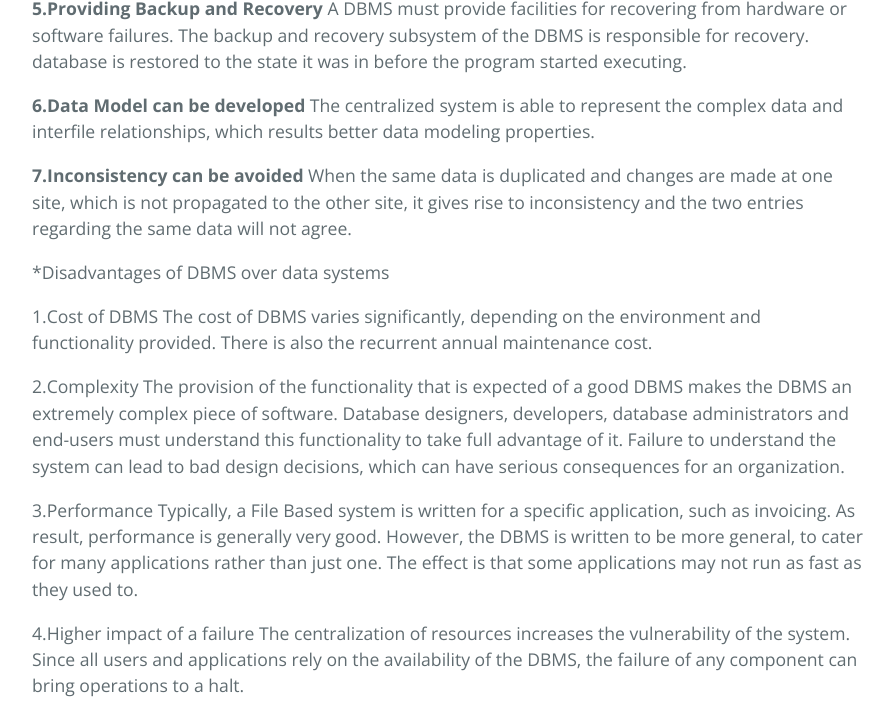
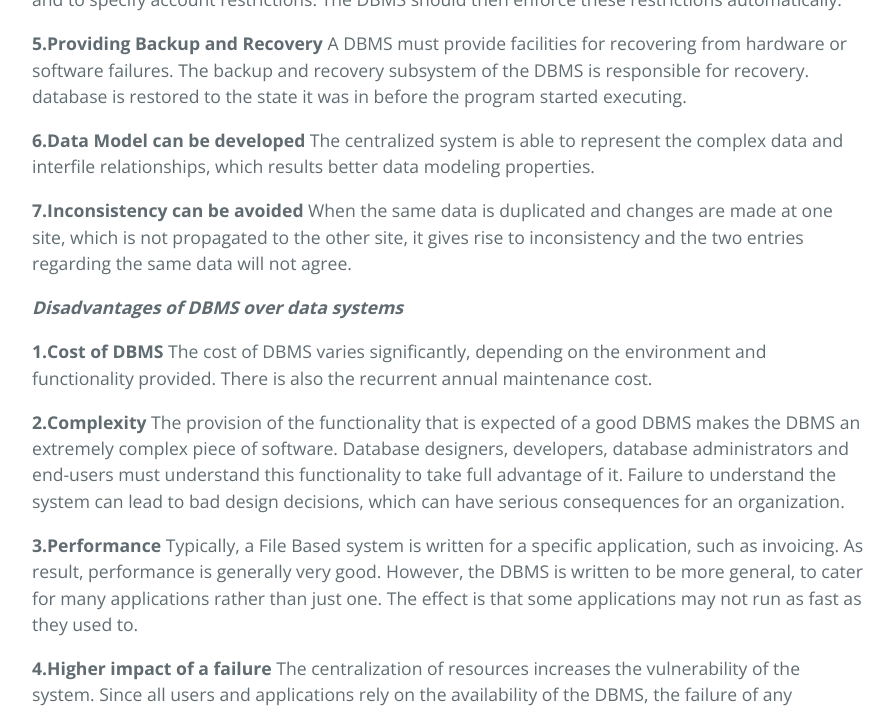
Before and after one commit to antleritsolutions/aviorsys.github.io, a Jekyll site: the page built from _posts/2018-10-29-Evolution-of-Database-Management.md, in a window 1280 px wide and 1400 px high, scrolled down 1658 px, cut to the strip 0-712 px from the top of the window. Shown: the whole strip, without its empty margins (192-1086 px from the left). Built offline with Jekyll 4.4.1, drawn with Linux system fonts in a browser that asks for light colours; some of the changed text lies outside the part shown.

Commit message:
content modified

```diff
--- a/_posts/2018-10-29-Evolution-of-Database-Management.md
+++ b/_posts/2018-10-29-Evolution-of-Database-Management.md
@@ -14,6 +14,7 @@ Predecessor of database,data was maintained in a flat file.in past,later we used
 **1968-1980 Era of Hierarchical Database**Prominent hierarchical database model was IBM’s first DBMS called IMS(Information Management System).
 
 *Hierarchical data Model-In this model,files are linked in apparent/child manner,with each child file having at most one parent file.
+
 *Network data Model-In network data model,files are linked as owners and members,similar to the common network model except that each member file can have more than one owner.
 The hierarchical model and the network model were in use in almost the same era.
 
@@ -27,7 +28,8 @@ The model is based on branches of mathematics called set theory and predicate lo
 Object oriented data model:
 It gives the modeling and creation of the data as objects.
 
-Advantages and Disadvantages of DBMS approch vs file based system approach
+**_Advantages and Disadvantages of DBMS approch vs file based system approach_**
+
 Advantages of DBMS over file based systems
 
 **1.Controlling Redundancy**
@@ -51,24 +53,23 @@ When multiple users share a database, it is likely that some users will not be a
 **7.Inconsistency can be avoided**
  When the same data is duplicated and changes are made at one site, which is not propagated to the other site, it gives rise to inconsistency and the two entries regarding the same data will not agree.
 
-*Disadvantages of DBMS over data systems
+**_Disadvantages of DBMS over data systems_**
 
-1.Cost of DBMS
+**1.Cost of DBMS**
 The cost of DBMS varies significantly, depending on the environment and functionality provided. There is also the recurrent annual maintenance cost.
 
-2.Complexity
+**2.Complexity**
  The provision of the functionality that is expected of a good DBMS makes the DBMS an extremely complex piece of software. Database designers, developers, database administrators and end-users must understand this functionality to take full advantage of it. Failure to understand the system can lead to bad design decisions, which can have serious consequences for an organization.
 
-3.Performance
+**3.Performance**
 Typically, a File Based system is written for a specific application, such as invoicing. As result, performance is generally very good. However, the DBMS is written to be more general, to cater for many applications rather than just one. The effect is that some applications may not run as fast as they used to.
 
-4.Higher impact of a failure
+**4.Higher impact of a failure**
 The centralization of resources increases the vulnerability of the system. Since all users and applications rely on the availability of the DBMS, the failure of any component can bring operations to a halt.
 
 <embed src="https://drive.google.com/viewerng/viewer?embedded=true&url=https://github.com/aviorsys/aviorsys.github.io/raw/master/uploads/Evolution-of-Database-Management-Systems.pdf" width="100%" height="500">
 
-####References
+#### References
 
 * <Robbin R.j. (1994). database fundamentals. Available: www.esp.org/db-fund.pdf>
-* <Database management system Gavi Nara>
 * <carl chebi. (2015). introduction of database management system.Available>
```
